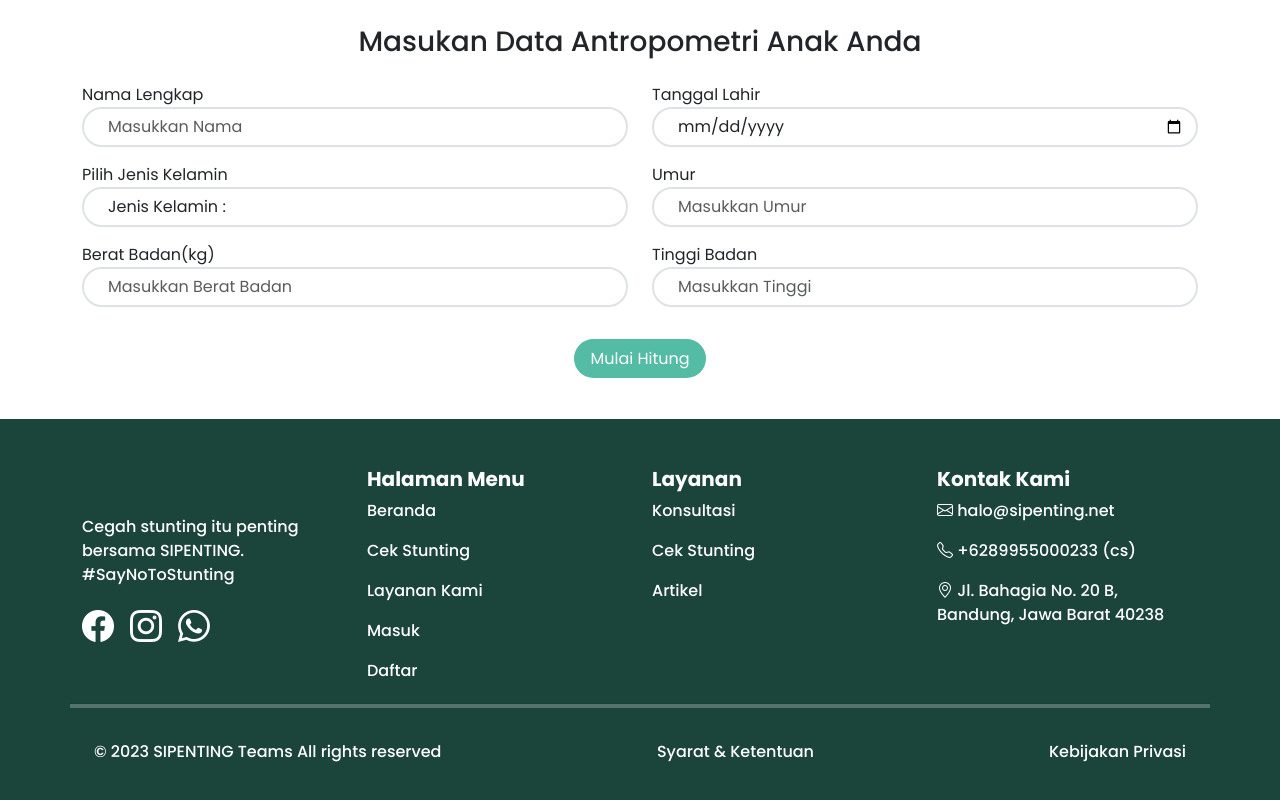
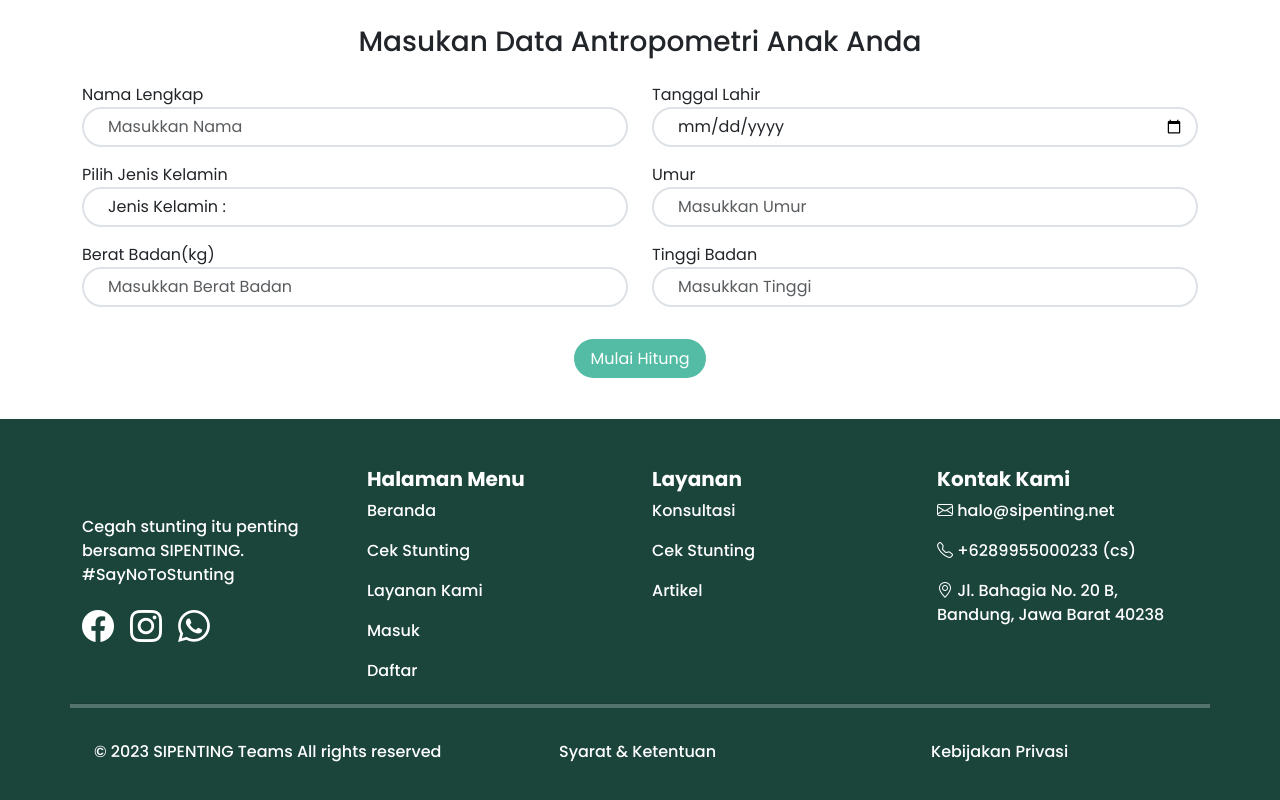
Before and after one commit to dwiwahyup/sipenting-team-s-fork, a plain HTML site: page cekStunting.html in a window 1280 px wide. Shown: the part 732-1532 px from the top of the page. Drawn offline with nearby package versions, Linux system fonts and the light colour scheme.

Commit message:
upadate resposive footer

```diff
--- a/cekStunting.html
+++ b/cekStunting.html
@@ -177,10 +177,10 @@
             </div>
           </div>
           <hr class="bg-white mt-sm-1 pt-sm-1" />
-          <div class="row mt-sm-3">
-            <div class="col-4 fs-6 fw-medium text-white">© 2023 SIPENTING Teams All rights reserved</div>
-            <div class="col-4 fs-6 fw-medium text-white text-end">Syarat & Ketentuan</div>
-            <div class="col-4 fs-6 fw-medium text-white text-end">Kebijakan Privasi</div>
+          <div class="row mt-3 d-flex justify-conten">
+            <div class="col-lg-4 fs-6 fw-medium text-white">© 2023 SIPENTING Teams All rights reserved</div>
+            <div class="col-lg-3 fs-6 fw-medium text-white ms-auto">Syarat & Ketentuan</div>
+            <div class="col-lg-3 fs-6 fw-medium text-white ms-auto">Kebijakan Privasi</div>
           </div>
         </div>
       </div>
```
